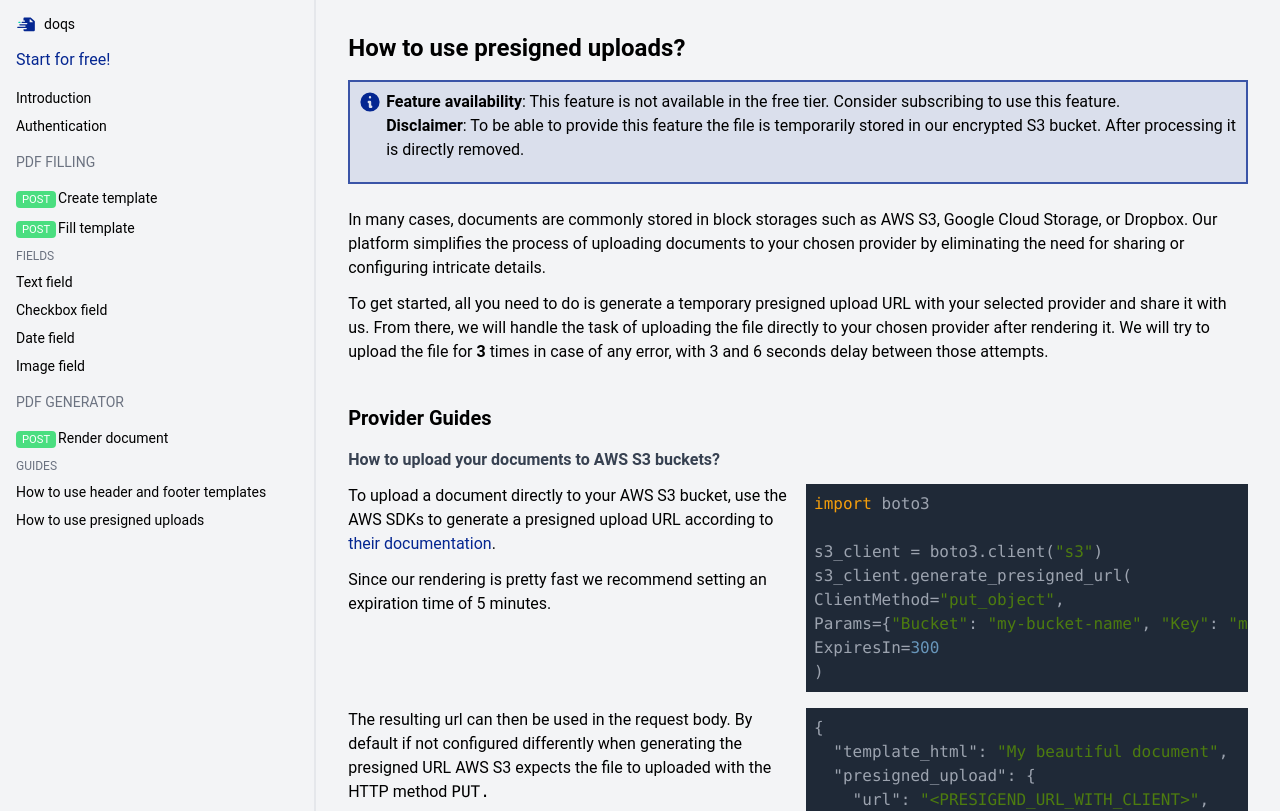
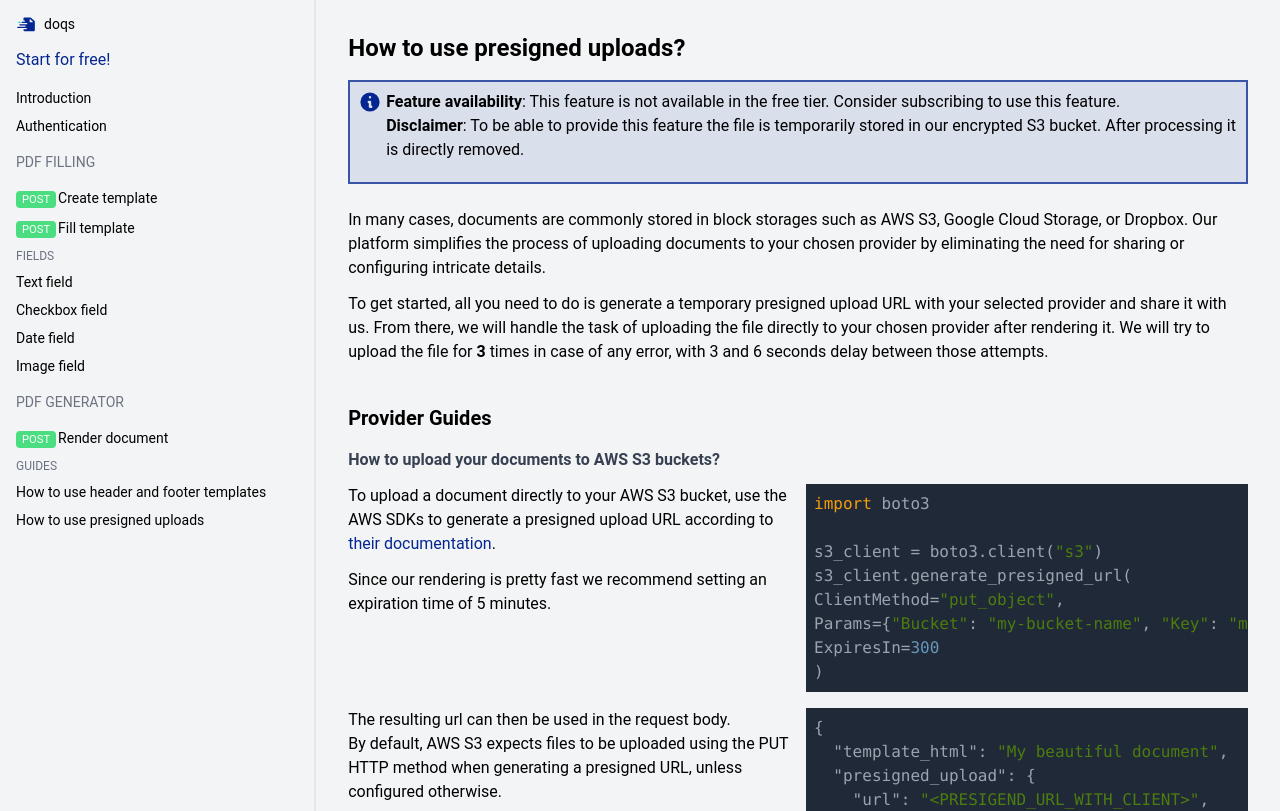
Before and after one commit to doqs-dev/docs, a Next.js app: page /pdf-generator/guides/how-to-use-presigned-uploads in a window 1280 px wide. Shown: the top 811 px of the page. Built offline with nearby package versions, Linux system fonts and the light colour scheme.

Commit message:
chore: simplify

```diff
--- a/pages/pdf-generator/guides/how-to-use-presigned-uploads.mdx
+++ b/pages/pdf-generator/guides/how-to-use-presigned-uploads.mdx
@@ -49,8 +49,8 @@ s3_client.generate_presigned_url(
 )
 ` }/>
   <div>
-    The resulting url can then be used in the request body.
-    By default if not configured differently when generating the presigned URL AWS S3 expects the file to uploaded with the HTTP method `PUT.`
+    The resulting url can then be used in the request body. <br/>
+    By default, AWS S3 expects files to be uploaded using the PUT HTTP method when generating a presigned URL, unless configured otherwise.
   </div>
     <SimpleCodeHighlighter language="josn" code={ `{
     "template_html": "My beautiful document",
@@ -68,7 +68,7 @@ Some providers like AWS S3 let you choose the HTTP method being used for the upl
 it is mandatory that this is also matching the HTTP method passed in the redner request.
 
 * Google Cloud Storage: [Documentation](https://cloud.google.com/storage/docs/samples/storage-generate-upload-signed-url-v4)
-* Dropbox: [Documentation](https://www.dropbox.com/developers/documentation/http/documentation#files-get_temporary_upload_link). The temporary upload links of dropbox require to pass POST as the HTTP method for the upload in the render request.
+* Dropbox: [Documentation](https://www.dropbox.com/developers/documentation/http/documentation#files-get_temporary_upload_link). The temporary upload links of dropbox require to pass `POST` as the HTTP method for the upload in the render request.
 * Supabase: [Documentation](https://supabase.com/docs/reference/javascript/storage-from-createsigneduploadurl). Select `PUT` as an HTTP upload method in the request.
 
 <br/>
```
